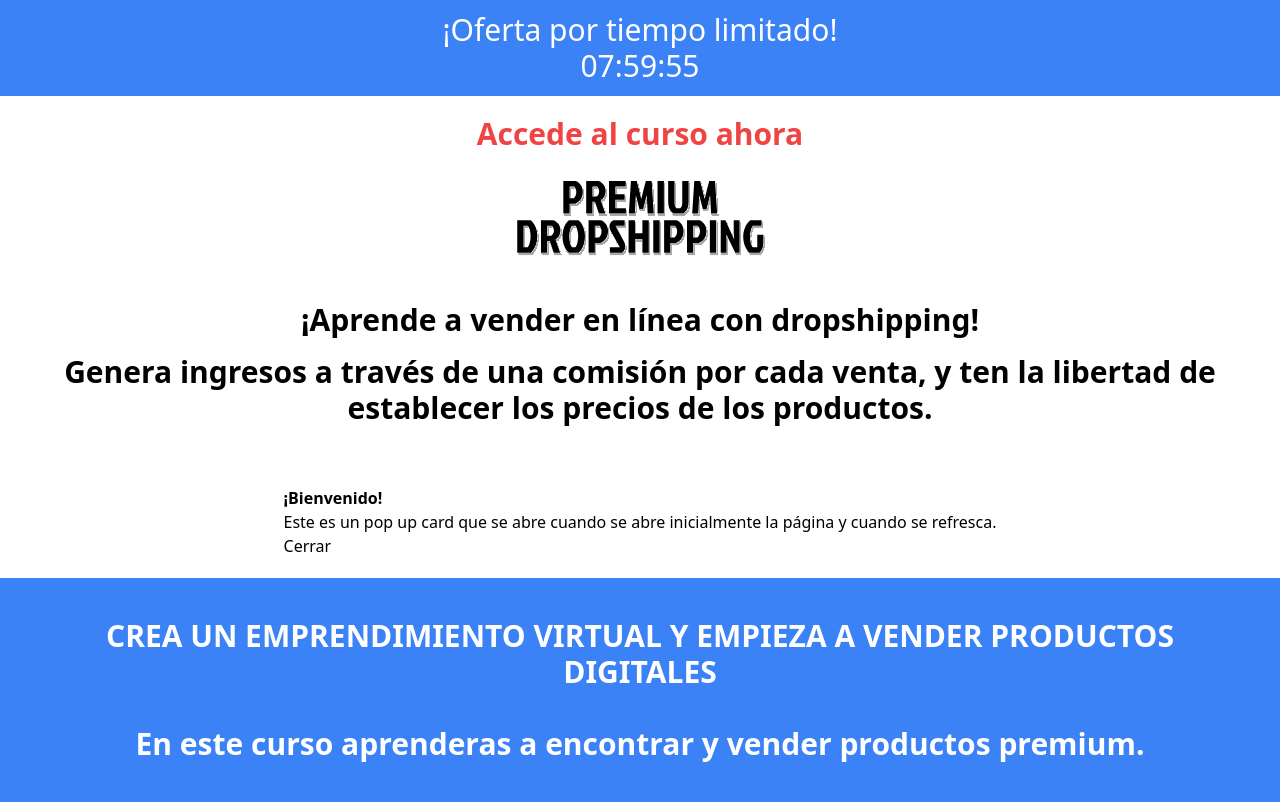
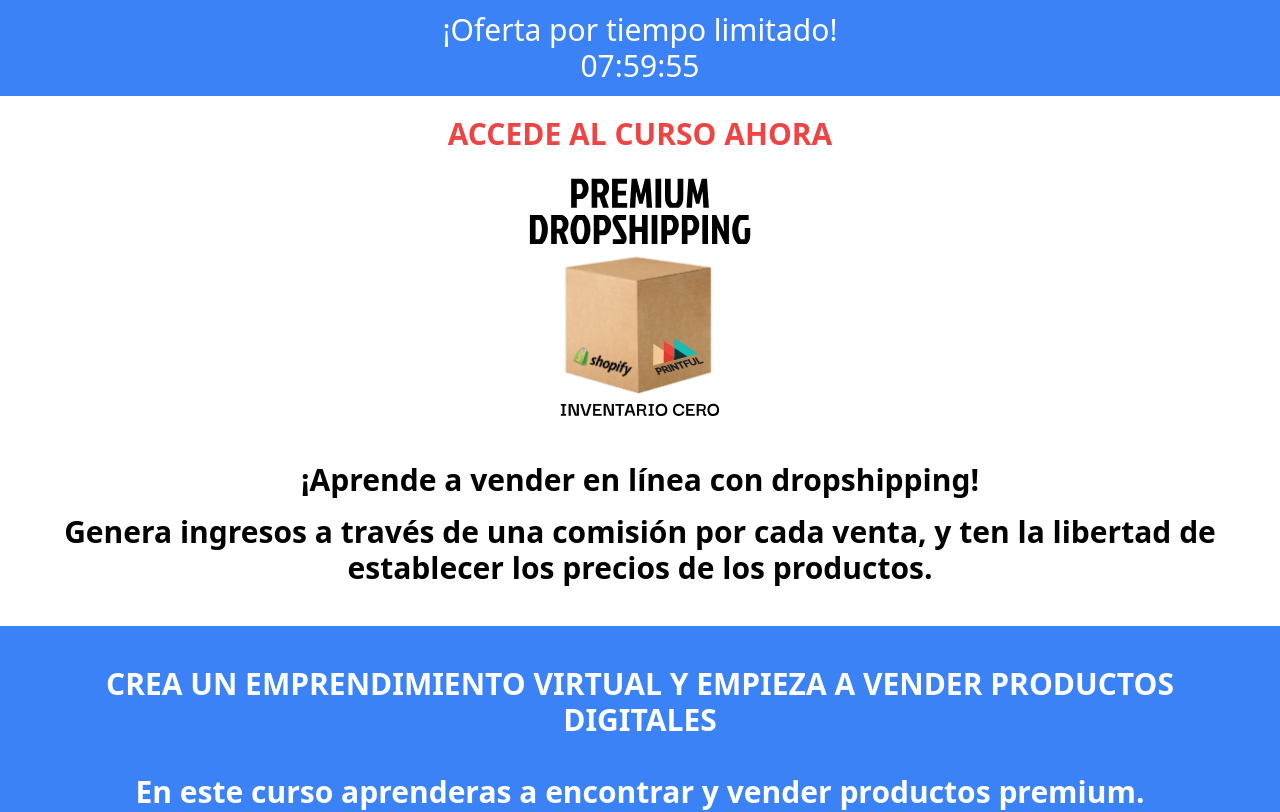
Before and after one commit to sarmiente/Landing_Premium, a Next.js app: page / in a window 1280 px wide. Shown: the top 812 px of the page. Built offline with nearby package versions, Linux system fonts and the light colour scheme.

Commit message:
1 file modified, 1 added

```diff
--- a/pages/index.js
+++ b/pages/index.js
@@ -2,9 +2,9 @@ import Head from 'next/head';
 import Contador from '../Components/Contador';
 
 import Image from 'next/image';
+import Logo2 from '../public/assets/premiumdrop2.svg';
 import Logo from '../public/assets/premiumdrop.svg';
 import Flecha from '../public/assets/flecha.svg';
-import ModalCard from '../Components/ModalCard';
 
 export default function Home() {
   return (
@@ -17,11 +17,11 @@ export default function Home() {
         <Contador />
       </div>
 
-      <h1 className="font-semibold text-xl lg:text-3xl text-center text-red-500">
+      <h1 className="font-semibold text-xl lg:text-3xl text-center text-red-500 uppercase">
         Accede al curso ahora
       </h1>
       <div className="container mx-auto flex justify-center pt-5">
-        <Image width="250" src={Logo} />
+        <Image width="250" src={Logo2} />
       </div>
 
       <div className="container mx-auto p-5 lg:p-10">
@@ -34,7 +34,6 @@ export default function Home() {
         </main>
       </div>
 
-      <ModalCard />
       <div className="container mx-auto bg-blue-500 p-10 font-semibold text-xl lg:text-3xl text-center text-white">
         <h2>
           CREA UN EMPRENDIMIENTO VIRTUAL Y EMPIEZA A VENDER PRODUCTOS DIGITALES
```
Also changed, not shown: public/assets/premiumdrop2.svg (added).
